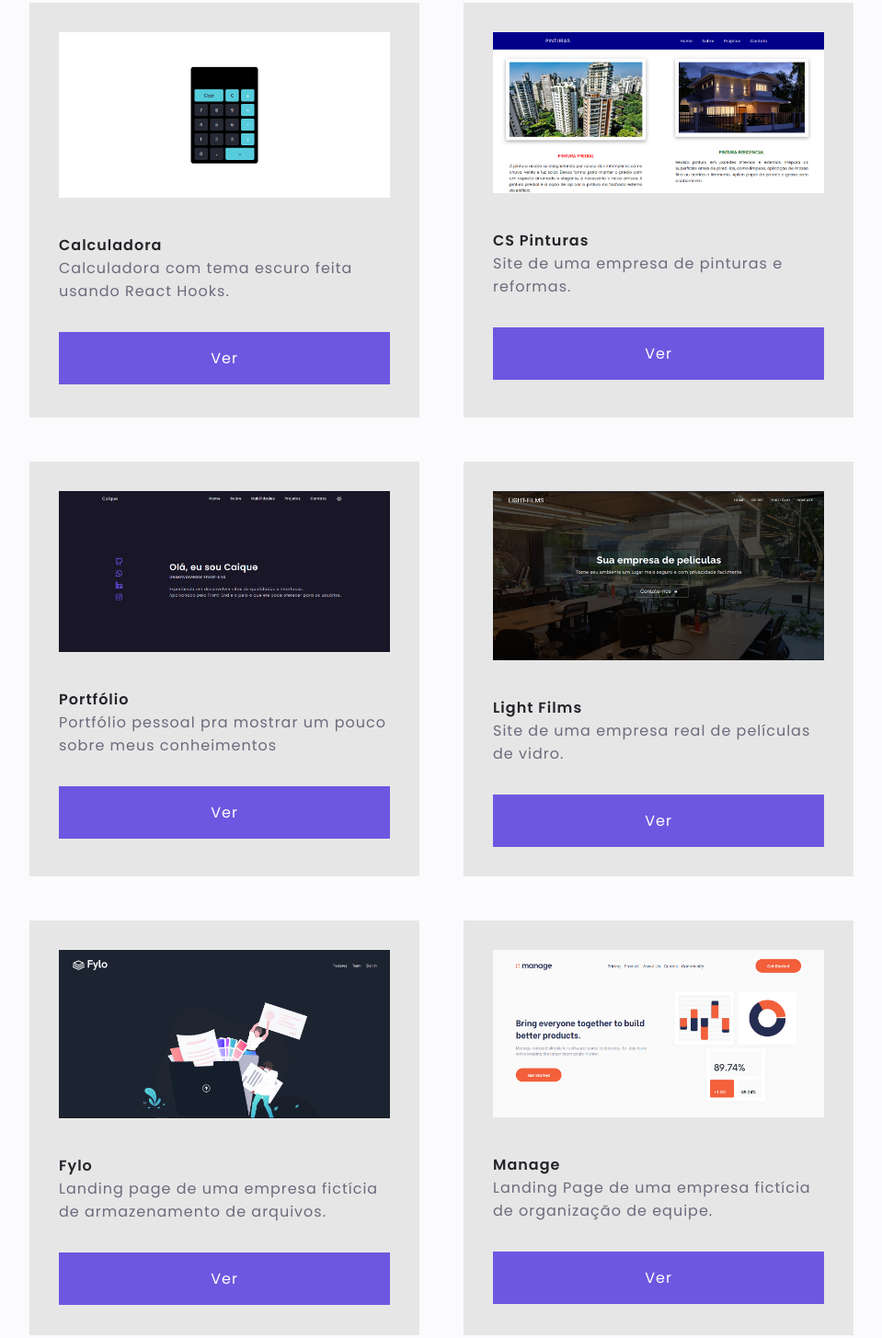
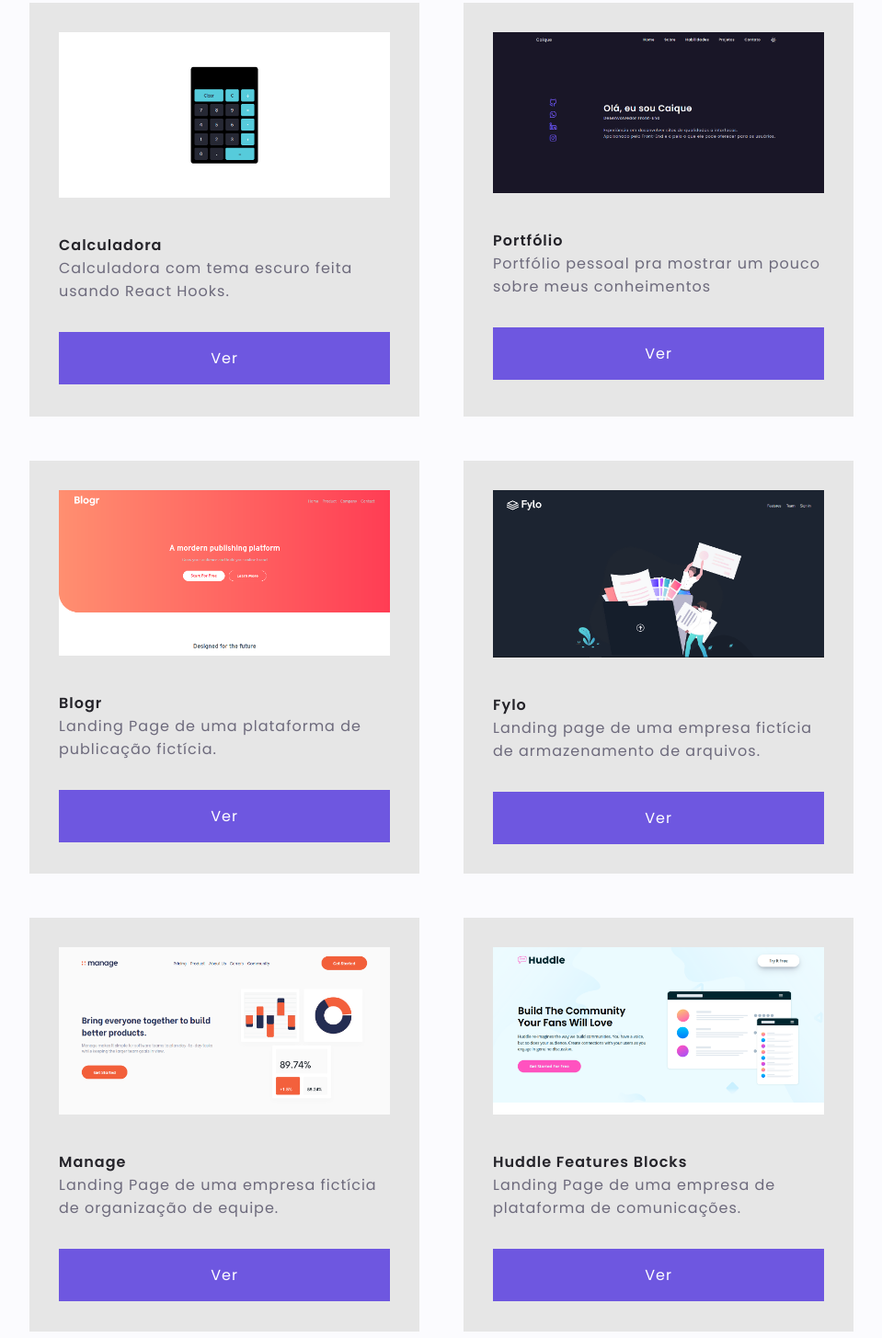
Before and after one commit to CaiqueMorales/PortfolioV2, a plain HTML site: page index.html in a window 1280 px wide. Shown: the part 2275-3730 px from the top of the page at 92% size, without its empty margins (160-1119 px from the left). Drawn offline with nearby package versions, Linux system fonts and the light colour scheme.

Commit message:
Blogr and Huddle added

```diff
--- a/index.html
+++ b/index.html
@@ -176,17 +176,6 @@
                 <a href="https://dark-theme-calculator.netlify.app/" target="_blank" class="projects-button ">Ver</a>
             </div>
             <div class="projects__item">
-                <img class="projects__img" src="images/cspinturas.png">
-                <div class="projects__descriptions">
-
-                    <h4 class="projects__description-title">CS Pinturas</h4>
-                    <p class="projects__description-text">Site de uma empresa de pinturas e reformas.</p>
-
-                </div>
-
-                <a href="https://cspinturas.netlify.app/" target="_blank" class="projects-button ">Ver</a>
-            </div>
-            <div class="projects__item">
                 <img class="projects__img" src="./images/portfoliov2.png">
                 <div class="projects__descriptions">
 
@@ -197,7 +186,29 @@
 
                 <a href="https://caiquemorales.netlify.app/" target="_blank" class="projects-button ">Ver</a>
             </div>
+            <!-- <div class="projects__item">
+                <img class="projects__img" src="images/cspinturas.png">
+                <div class="projects__descriptions">
+
+                    <h4 class="projects__description-title">CS Pinturas</h4>
+                    <p class="projects__description-text">Site de uma empresa de pinturas e reformas.</p>
+
+                </div>
+
+                <a href="https://cspinturas.netlify.app/" target="_blank" class="projects-button ">Ver</a>
+            </div> -->
             <div class="projects__item">
+                <img class="projects__img" src="images/blogr.png">
+                <div class="projects__descriptions">
+
+                    <h4 class="projects__description-title">Blogr</h4>
+                    <p class="projects__description-text">Landing Page de uma plataforma de publicação fictícia.</p>
+
+                </div>
+
+                <a href="https://blogr-challenge-caique.netlify.app/" target="_blank" class="projects-button ">Ver</a>
+            </div>
+            <!-- <div class="projects__item">
                 <img class="projects__img" src="./images/light-films.png">
                 <div class="projects__descriptions">
 
@@ -207,7 +218,7 @@
                 </div>
 
                 <a href="https://light-films.netlify.app/" target="_blank" class="projects-button ">Ver</a>
-            </div>
+            </div> -->
             <div class="projects__item">
                 <img class="projects__img" src="./images/fylo.png">
                 <div class="projects__descriptions">
@@ -229,6 +240,17 @@
                 </div>
 
                 <a href="https://manage-challenge.netlify.app/" target="_blank" class="projects-button ">Ver</a>
+            </div>
+            <div class="projects__item">
+                <img class="projects__img" src="images/huddle-alternate.png">
+                <div class="projects__descriptions">
+
+                    <h4 class="projects__description-title">Huddle Features Blocks</h4>
+                    <p class="projects__description-text">Landing Page de uma empresa de plataforma de comunicações.</p>
+
+                </div>
+
+                <a href="https://huddle-alternate-challenge.netlify.app/" target="_blank" class="projects-button ">Ver</a>
             </div>
 
         </div>
--- a/style.css
+++ b/style.css
@@ -560,7 +560,7 @@ section{
     color: var(--button-color);
 }
 
-.projects__button:hover{
+.projects-button:hover{
     background-color: var(--primary-alt-color);
 }
 
```
Also changed, not shown: images/blogr.png (added), images/huddle-alternate.png (added).
